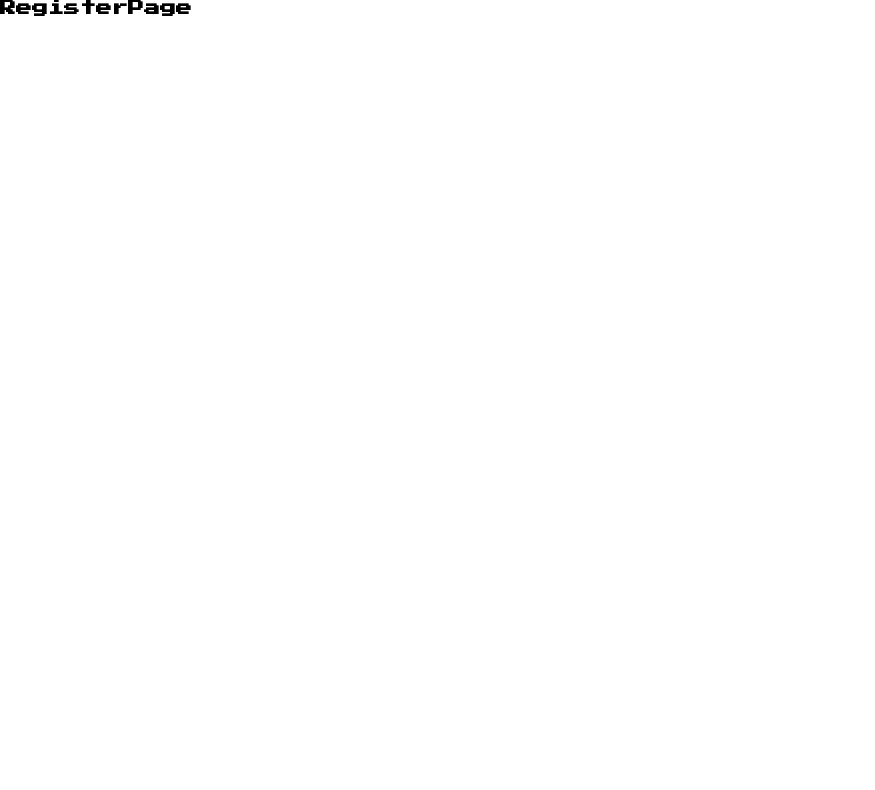
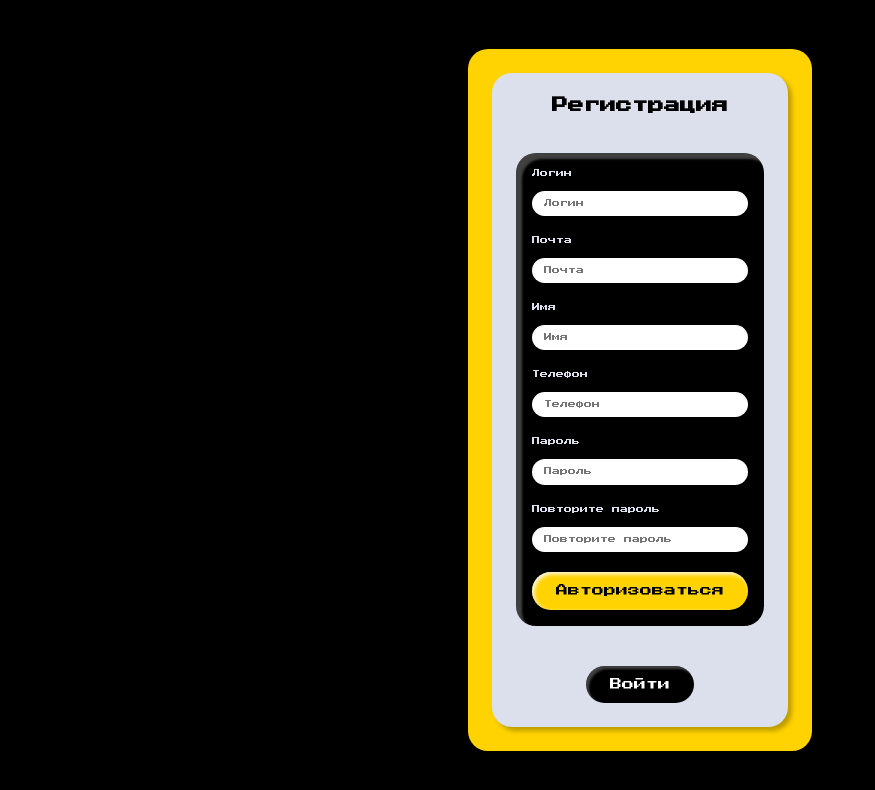
Before and after one commit to akezhanbexeitov/pac-man, a React (Vite) app in the folder packages/client/: page /registration in a window 1280 px wide. Shown: the top 790 px of the page, without its empty margins (0-875 px from the left). Built offline with nearby package versions, Linux system fonts and the light colour scheme; no server answers.

Commit message:
Create registration page structure

```diff
--- a/packages/client/src/components/ui/Field/index.tsx
+++ b/packages/client/src/components/ui/Field/index.tsx
@@ -4,14 +4,20 @@ import styles from './index.module.scss'
 interface Props {
   label: string
   type: HTMLInputTypeAttribute
+  placeholder: string
 }
 
-const Field: FC<Props> = ({ label, type }) => {
+const Field: FC<Props> = ({ label, type, placeholder }) => {
   return (
     <>
       <label className={styles['field__label']} htmlFor={label}>
         <span className={styles['field__text']}>{label}</span>
-        <input className={styles['field__input']} id={label} type={type} />
+        <input
+          className={styles['field__input']}
+          id={label}
+          type={type}
+          placeholder={placeholder}
+        />
       </label>
     </>
   )
--- a/packages/client/src/pages/LoginPage/index.tsx
+++ b/packages/client/src/pages/LoginPage/index.tsx
@@ -1,6 +1,7 @@
 import { Button, Field } from '@/components/ui'
 import styles from './index.module.scss'
 import { useNavigate } from 'react-router-dom'
+import { ROUTES } from '@/typings'
 
 const LoginPage = () => {
   const navigate = useNavigate()
@@ -17,15 +18,15 @@ const LoginPage = () => {
           <h1>Вход</h1>
 
           <form onSubmit={handleSubmit} className={styles['login__form']}>
-            <Field label="Логин" type="text" />
-            <Field label="Пароль" type="password" />
+            <Field label="Логин" type="text" placeholder="Логин" />
+            <Field label="Пароль" type="password" placeholder="Пароль" />
             <Button variant="primary">Авторизоваться</Button>
           </form>
 
           <Button
             variant="secondary"
             type="button"
-            onClick={() => navigate('/registration')}>
+            onClick={() => navigate(ROUTES.REGISTRATION)}>
             Нет аккаунта?
           </Button>
         </main>
--- a/packages/client/src/pages/RegisterPage/index.module.scss
+++ b/packages/client/src/pages/RegisterPage/index.module.scss
@@ -0,0 +1,39 @@
+.register {
+  &__layout {
+    width: 100vw;
+    height: 100svh;
+    background-color: var(--black-color);
+    display: flex;
+    justify-content: center;
+    align-items: center;
+    overflow: hidden;
+  }
+
+  &__background {
+    max-width: 400px;
+    padding: 24px;
+    background-color: var(--yellow-color);
+    border-radius: 20px;
+  }
+
+  &__card {
+    padding: 24px;
+    background-color: var(--grey-color);
+    border-radius: 20px;
+    display: flex;
+    flex-direction: column;
+    align-items: center;
+    gap: 40px;
+    box-shadow: 4px 4px 4px 0px #00000040;
+  }
+
+  &__form {
+    display: flex;
+    flex-direction: column;
+    gap: 20px;
+    padding: 16px;
+    border-radius: 20px;
+    background-color: var(--black-color);
+    box-shadow: 6px 6px 2.299999952316284px 0px #FFFFFF40 inset;
+  }
+}
--- a/packages/client/src/pages/RegisterPage/index.tsx
+++ b/packages/client/src/pages/RegisterPage/index.tsx
@@ -1,51 +1,82 @@
 import AuthService from '@/services/auth'
-import { APIError, SignupResponse } from '@/typings'
+import { APIError, ROUTES, SignupResponse } from '@/typings'
 import { AxiosError } from 'axios'
 import { useEffect, useState } from 'react'
+import styles from './index.module.scss'
+import { Button, Field } from '@/components/ui'
+import { useNavigate } from 'react-router-dom'
 
 const RegisterPage = () => {
-  const { signup } = AuthService()
   const [data, setData] = useState<SignupResponse | null>(null)
   const [error, setError] = useState<APIError | null>(null)
   const [isLoading, setIsLoading] = useState<boolean>(false)
 
-  useEffect(() => {
-    const request = async () => {
-      try {
-        setIsLoading(true)
+  const { signup } = AuthService()
+  const navigate = useNavigate()
 
-        const response = await signup({
-          first_name: 'John',
-          second_name: 'Doe',
-          phone: '+77777777777',
-          login: 'john_doe',
-          email: 'john@gmail.com',
-          password: 'password',
-        })
+  const handleSubmit = (e: React.SyntheticEvent) => {
+    e.preventDefault()
+    console.log('Submitted')
+  }
 
-        setData(response as SignupResponse)
-      } catch (error: unknown) {
-        if (error instanceof AxiosError) {
-          if (error.response?.data) {
-            setError(error.response.data)
-          }
-        }
-      } finally {
-        setIsLoading(false)
-      }
-    }
+  // useEffect(() => {
+  //   const request = async () => {
+  //     try {
+  //       setIsLoading(true)
 
-    request()
-  }, [])
+  //       const response = await signup({
+  //         first_name: 'John',
+  //         second_name: 'Doe',
+  //         phone: '+77777777777',
+  //         login: 'john_doe',
+  //         email: 'john@gmail.com',
+  //         password: 'password',
+  //       })
+
+  //       setData(response as SignupResponse)
+  //     } catch (error: unknown) {
+  //       if (error instanceof AxiosError) {
+  //         if (error.response?.data) {
+  //           setError(error.response.data)
+  //         }
+  //       }
+  //     } finally {
+  //       setIsLoading(false)
+  //     }
+  //   }
+
+  //   request()
+  // }, [])
 
   return (
-    <main>
-      <h1>RegisterPage</h1>
+    <div className={styles['register__layout']}>
+      <div className={styles['register__background']}>
+        <main className={styles['register__card']}>
+          <h1>Регистрация</h1>
 
-      <div>{isLoading && 'Loading...'}</div>
-      <div>{data && data.id}</div>
-      <div>{error && error.reason}</div>
-    </main>
+          <form onSubmit={handleSubmit} className={styles['register__form']}>
+            <Field label="Логин" type="text" placeholder="Логин" />
+            <Field label="Почта" type="email" placeholder="Почта" />
+            <Field label="Имя" type="text" placeholder="Имя" />
+            <Field label="Телефон" type="text" placeholder="Телефон" />
+            <Field label="Пароль" type="password" placeholder="Пароль" />
+            <Field
+              label="Повторите пароль"
+              type="password"
+              placeholder="Повторите пароль"
+            />
+            <Button variant="primary">Авторизоваться</Button>
+          </form>
+
+          <Button
+            variant="secondary"
+            type="button"
+            onClick={() => navigate(ROUTES.LOGIN)}>
+            Войти
+          </Button>
+        </main>
+      </div>
+    </div>
   )
 }
 
```
